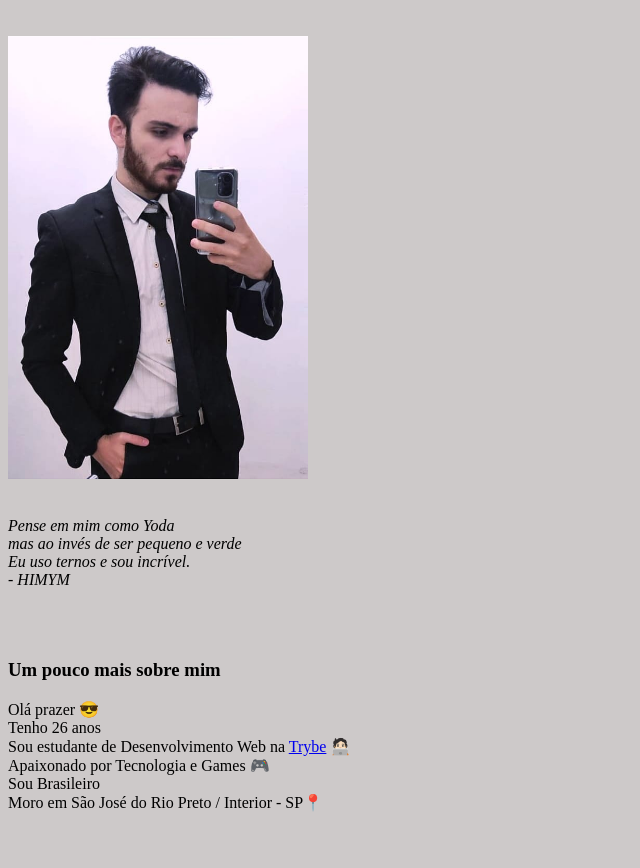
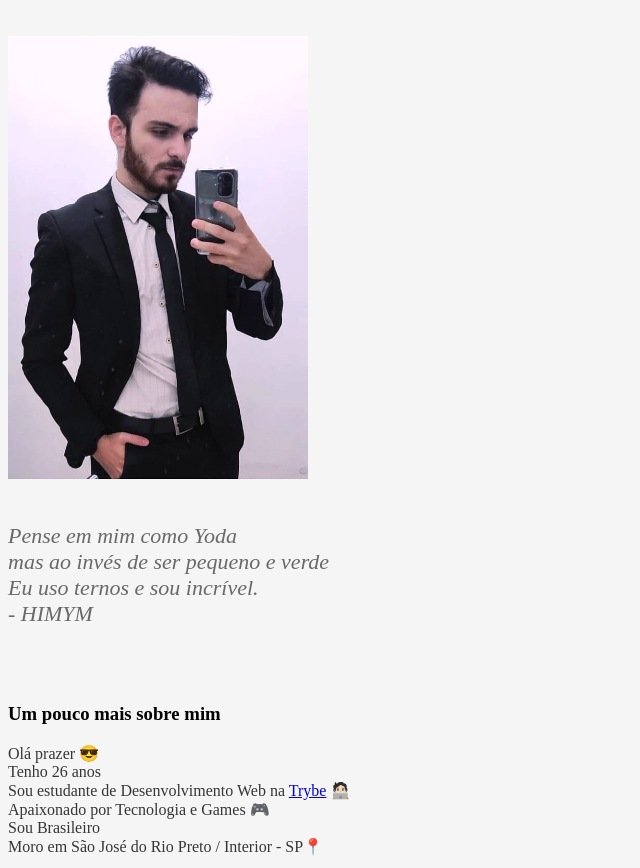
Before and after one commit to FilipeGuto/FilipeGuto.github.io, a plain HTML site: page index.html in a window 1280 px wide. Shown: the part 84-952 px from the top of the page, without its empty margins (0-640 px from the left). Drawn offline with Linux system fonts and the light colour scheme; a web font is replaced by a local one.

Commit message:
Alteraçao na TAG de informaçao

```diff
--- a/index.html
+++ b/index.html
@@ -15,9 +15,12 @@
       }
         .text_description {
           font-family: Kelly;
+          font-size: 22px;
+          font-weight: 500;
+          color:#696969 ;
         }
         body {
-          background-color:#CDC9C9;
+          background-color: #F5F5F5;
         }
         button {
           font-family: Rajdhani;
@@ -25,12 +28,13 @@
           font-weight: 700;
           border: 15px 25px;
           padding: 12px;
-          background-color: #7B68EE;
+          background-color: #B2DFEE;
           text-decoration: none;
           border-radius: 10px;
           }
-          #info {
-            background-color: tomato;
+          .info {
+            color: #363636;
+            font-family: Shadows Into Light Two;
 
           }
 
@@ -50,20 +54,26 @@
   </head>
   <body>
     <h1>Filipe Augusto de Cássia</h1> <br><br>
+
     <img id="Foto" src="FilipeGuto.jpeg" alt="Minha foto" width="300px"> <br><br>
+
        <p class="text_description"><em>Pense em mim como Yoda<br>
           mas ao invés de ser pequeno e verde<br>
           Eu uso ternos e sou incrível.<br>
           - HIMYM</em>
        </p><br><br>
+
        <h3>Um pouco mais sobre mim</h3>
-       <p ip="info">Olá prazer 😎 <br>
+
+       <p class="info">Olá prazer 😎 <br>
           Tenho 26 anos<br>
           Sou estudante de Desenvolvimento Web na <a href="https://www.betrybe.com/" target="_blank">Trybe</a> 🧑🏻‍💻</a><br>
           Apaixonado por Tecnologia e Games 🎮<br>
           Sou Brasileiro <br>
           Moro em São José do Rio Preto / Interior - SP📍 <br>
       </p><br<br><br><br>
+
+
           <p>
               A cada dia me esforço para aprender<br>
               ainda mais <strong>Soft e Hard skills.</strong><br>
```
